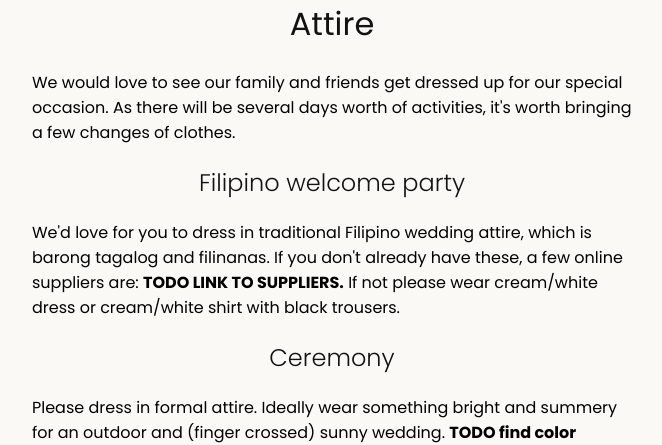
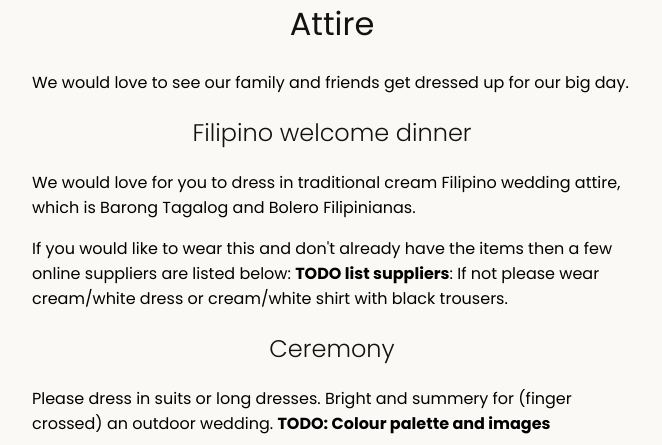
Before and after one commit to LawrenceWarren/wedding-website, a SvelteKit app: page /attire in a window 1280 px wide. Shown: the part 357-802 px from the top of the page, without its empty margins (308-970 px from the left). Built offline with nearby package versions, Linux system fonts and the light colour scheme; a web font is replaced by a local one.

Commit message:
Update page contents

```diff
--- a/src/routes/attire/+page.svelte
+++ b/src/routes/attire/+page.svelte
@@ -17,28 +17,31 @@
   <h1>Attire</h1>
 
   <p>
-    We would love to see our family and friends get dressed up for our special
-    occasion. As there will be several days worth of activities, it's worth
-    bringing a few changes of clothes.
+    We would love to see our family and friends get dressed up for our big day.
   </p>
 
-  <h2>Filipino welcome party</h2>
+  <h2>Filipino welcome dinner</h2>
+
   <p>
-    We'd love for you to dress in traditional Filipino wedding attire, which is
-    barong tagalog and filinanas. If you don't already have these, a few online
-    suppliers are: <b>TODO LINK TO SUPPLIERS.</b> If not please wear cream/white
-    dress or cream/white shirt with black trousers.
+    We would love for you to dress in traditional cream Filipino wedding attire,
+    which is Barong Tagalog and Bolero Filipinianas.
+  </p>
+
+  <p>
+    If you would like to wear this and don't already have the items then a few
+    online suppliers are listed below: <b>TODO list suppliers</b>: If not please
+    wear cream/white dress or cream/white shirt with black trousers.
   </p>
 
   <h2>Ceremony</h2>
+
   <p>
-    Please dress in formal attire. Ideally wear something bright and summery for
-    an outdoor and (finger crossed) sunny wedding. <b
-      >TODO find color palette, stock images</b
-    >
+    Please dress in suits or long dresses. Bright and summery for (finger
+    crossed) an outdoor wedding. <b>TODO: Colour palette and images</b>
   </p>
 
   <h2>The rest of the time</h2>
+
   <p>
     There will be plenty of downtime for you to partake in the activities and
     enjoy the greenery of North Cadbury Court, particularly in the afternoon
--- a/src/routes/travel/+page.svelte
+++ b/src/routes/travel/+page.svelte
@@ -16,7 +16,7 @@
 <TextColumn>
   <h1>Travel</h1>
 
-  <p>All 3 days of our wedding will be held at:</p>
+  <p>The entire wedding and all of it's events will be held at:</p>
 
   <address class="site-address">
     <a
@@ -35,7 +35,7 @@
   <h2>Travelling by car</h2>
   <p>
     There is a car park with ample free parking and four free electric charging
-    points at North Cadbury Court.
+    points at the venue.
   </p>
 
   <h2>Travelling by rail</h2>
@@ -51,7 +51,7 @@
     We are planning organise a coach from Cambridgeshire (likely Northstowe) to
     the venue and back to reduce the number of people driving. A rough quote
     suggested it would be a £50 return per-person. Please let us know if you are
-    interested in the RSVP form.
+    interested via the RSVP form.
   </p>
 </TextColumn>
 
```
Also changed, not shown: src/routes/faqs/+page.svelte (+15 -9 lines).
